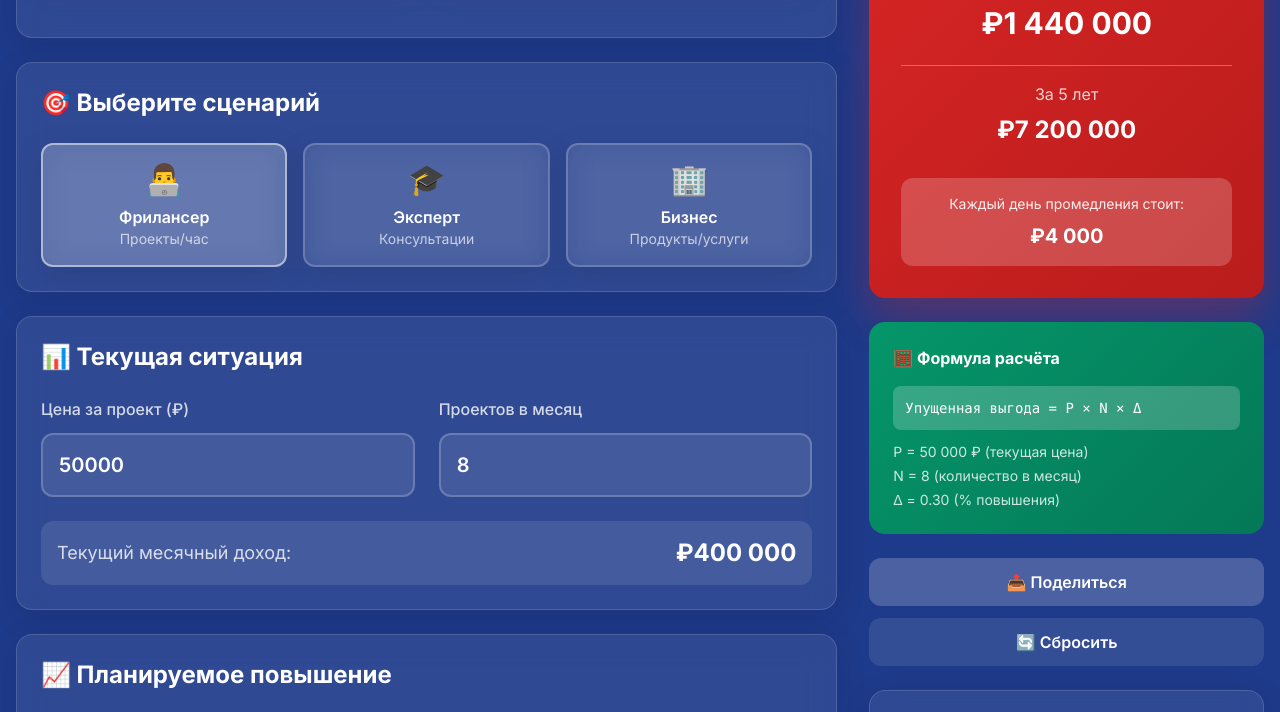
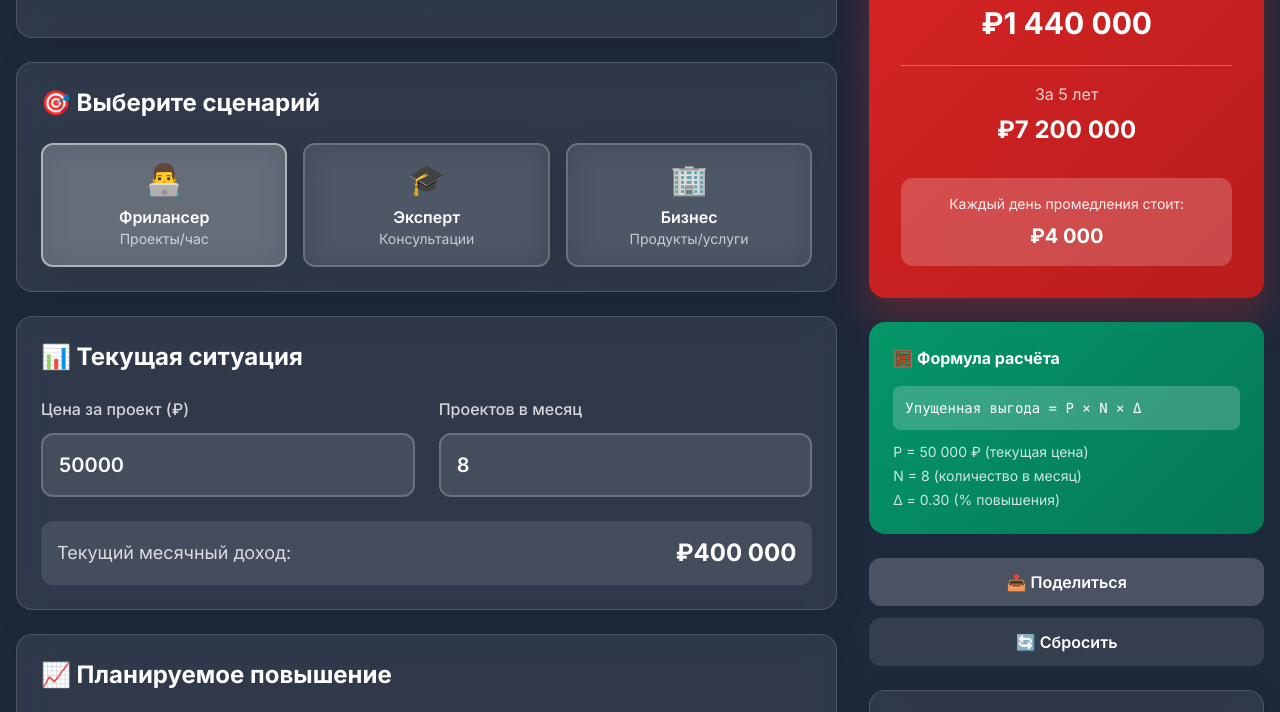
Before and after one commit to kesslerirena/calculator, a plain HTML site: page index.html in a window 1280 px wide. Shown: the part 715-1427 px from the top of the page. Drawn offline with nearby package versions, Linux system fonts and the light colour scheme.

Commit message:
Update index.html

```diff
--- a/index.html
+++ b/index.html
@@ -13,7 +13,7 @@
         }
 
         .dark-theme-bg {
-            background-color: #1e3a8a;
+            background-color: #1E293B;
         }
 
         .glass-card {
```
